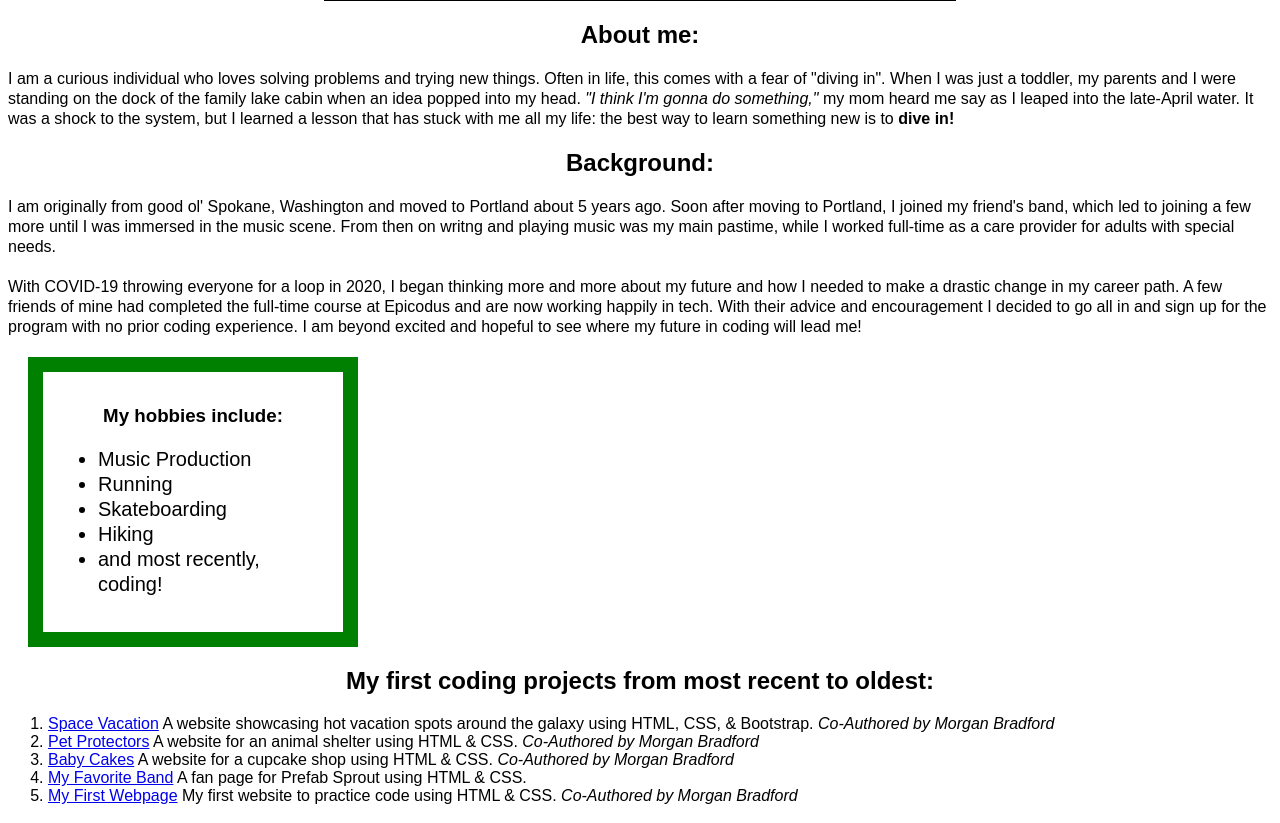
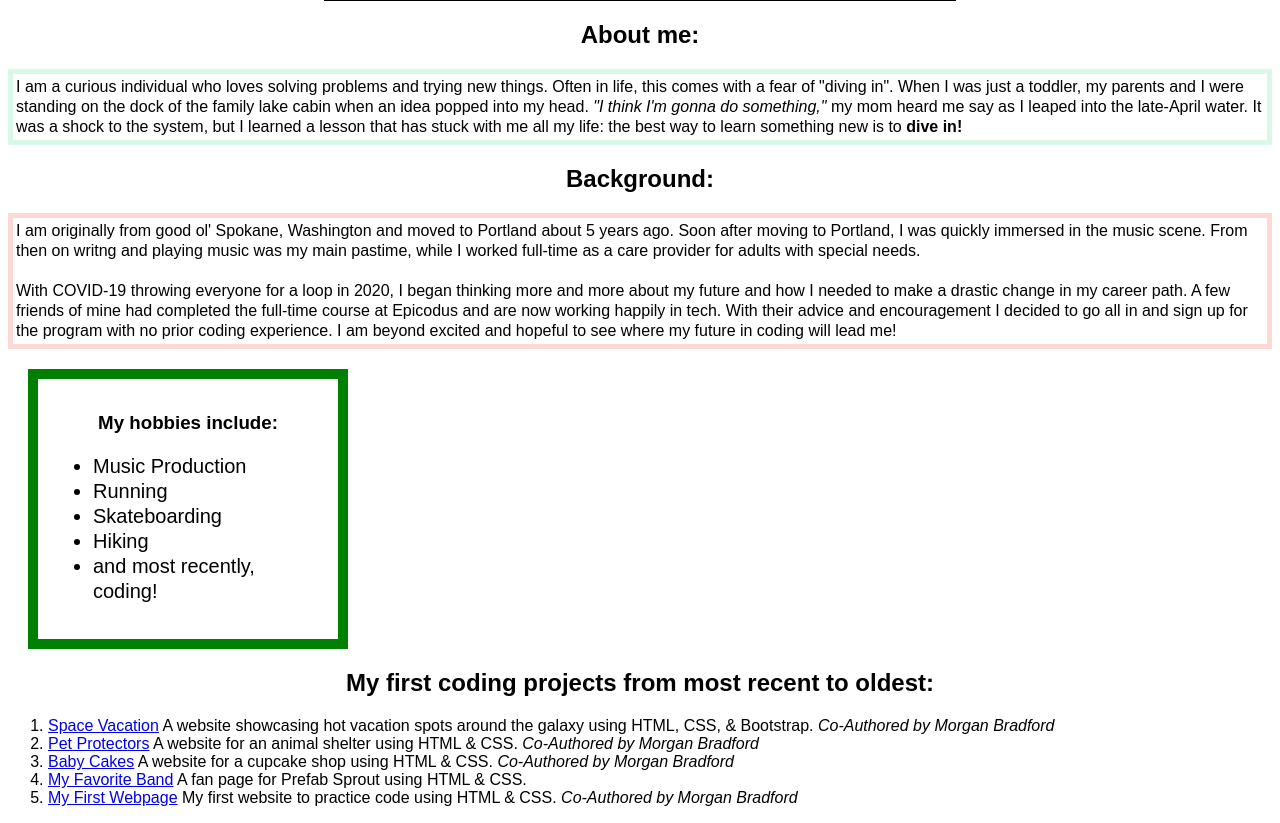
Before and after one commit to andyL89/portfolio-landing-page, a plain HTML site: page index.html in a window 1280 px wide. Shown: the part 907-1730 px from the top of the page. Drawn offline with Linux system fonts and the light colour scheme.

Commit message:
add borders to about me and background info with nested p

```diff
--- a/css/styles.css
+++ b/css/styles.css
@@ -31,16 +31,26 @@ ul {
   width: 50%;
 }
 
-.box {
+.box1 {
   width: 270px;
-  border: 15px solid green;
+  border: 10px solid green;
   padding: 15px;
   margin: 20px;
 }
 
-.sidebar {
+.box2 {
   width: 270px;
-  border: 15px solid green;
+  border: 10px solid green;
   padding: 15px;
   margin: 20px;
 }
+
+.aboutMe p {
+  border: 5px solid rgb(216, 249, 232);
+  padding: 3px;
+}
+
+.backGround p {
+  border: 5px solid rgb(254, 216, 211);
+  padding: 3px;
+}
--- a/index.html
+++ b/index.html
@@ -8,10 +8,14 @@
   <h1>Andy Lawson</h1>
   <img src="img/piano.jpg" alt="a picture of myself at the piano" class="center">
     <h2>About me:</h2>
+    <div class="aboutMe">
       <p>I am a curious individual who loves solving problems and trying new things. Often in life, this comes with a fear of "diving in". When I was just a toddler, my parents and I were standing on the dock of the family lake cabin when an idea popped into my head. <em>"I think I'm gonna do something," </em>my mom heard me say as I leaped into the late-April water. It was a shock to the system, but I learned a lesson that has stuck with me all my life: the best way to learn something new is to <strong>dive in!</strong></p>
+    </div>
     <h2>Background:</h2>
-      <p>I am originally from good ol' Spokane, Washington and moved to Portland about 5 years ago. Soon after moving to Portland, I joined my friend's band, which led to joining a few more until I was immersed in the music scene. From then on writng and playing music was my main pastime, while I worked full-time as a care provider for adults with special needs.<br><br> With COVID-19 throwing everyone for a loop in 2020, I began thinking more and more about my future and how I needed to make a drastic change in my career path. A few friends of mine had completed the full-time course at Epicodus and are now working happily in tech. With their advice and encouragement I decided to go all in and sign up for the program with no prior coding experience. I am beyond excited and hopeful to see where my future in coding will lead me!</p>
-  <div class="box">
+    <div class="backGround">
+      <p>I am originally from good ol' Spokane, Washington and moved to Portland about 5 years ago. Soon after moving to Portland, I was quickly immersed in the music scene. From then on writng and playing music was my main pastime, while I worked full-time as a care provider for adults with special needs.<br><br> With COVID-19 throwing everyone for a loop in 2020, I began thinking more and more about my future and how I needed to make a drastic change in my career path. A few friends of mine had completed the full-time course at Epicodus and are now working happily in tech. With their advice and encouragement I decided to go all in and sign up for the program with no prior coding experience. I am beyond excited and hopeful to see where my future in coding will lead me!</p>
+    </div>
+  <div class="box1">
     <h3>My hobbies include:</h3>
       <ul>
         <li>Music Production</li>
```
